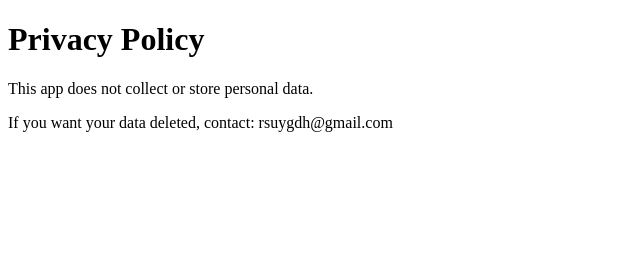
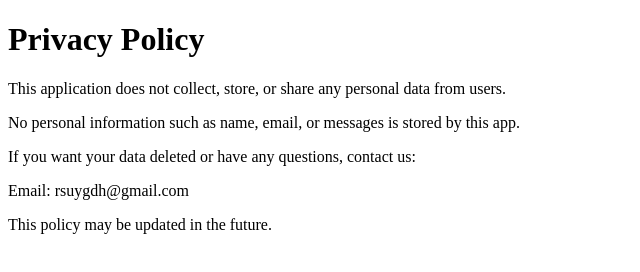
Before and after one commit to rsuygdh-afk/privacy-policy, a plain HTML site: page index.html in a window 1280 px wide. Shown: the whole page, without its empty margins (0-640 px from the left). Drawn offline with Linux system fonts and the light colour scheme.

Commit message:
Update index.html

```diff
--- a/index.html
+++ b/index.html
@@ -1,11 +1,19 @@
 <!DOCTYPE html>
 <html>
 <head>
-  <title>Privacy Policy</title>
+    <title>Privacy Policy</title>
 </head>
 <body>
-  <h1>Privacy Policy</h1>
-  <p>This app does not collect or store personal data.</p>
-  <p>If you want your data deleted, contact: rsuygdh@gmail.com</p>
+    <h1>Privacy Policy</h1>
+
+    <p>This application does not collect, store, or share any personal data from users.</p>
+
+    <p>No personal information such as name, email, or messages is stored by this app.</p>
+
+    <p>If you want your data deleted or have any questions, contact us:</p>
+
+    <p>Email: rsuygdh@gmail.com</p>
+
+    <p>This policy may be updated in the future.</p>
 </body>
 </html>
```
